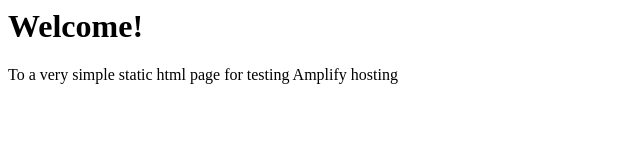
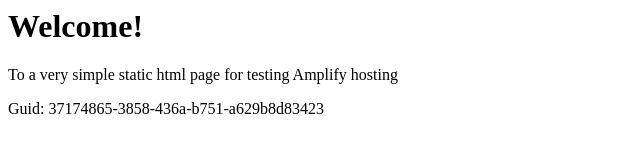
Before and after one commit to amplify-github-test-hkg/Github-PR-Commit-Integration-Test-DoNotTouch-Gith-OKSLNVO2-v1-prod-ap-east-1, a website: page src/index.html in a window 1280 px wide. Shown: the whole page, without its empty margins (0-640 px from the left). Drawn offline with Linux system fonts and the light colour scheme.

Commit message:
commit from integ tests

```diff
--- a/src/index.html
+++ b/src/index.html
@@ -1,3 +1,5 @@
+
+
 <html lang="en">
 
 <head>
@@ -10,6 +12,6 @@
 <body>
     <h1>Welcome!</h1>
     <p>To a very simple static html page for testing Amplify hosting</p>
-</body>
+    <p>Guid: 37174865-3858-436a-b751-a629b8d83423</p></body>
 
 </html>
```
